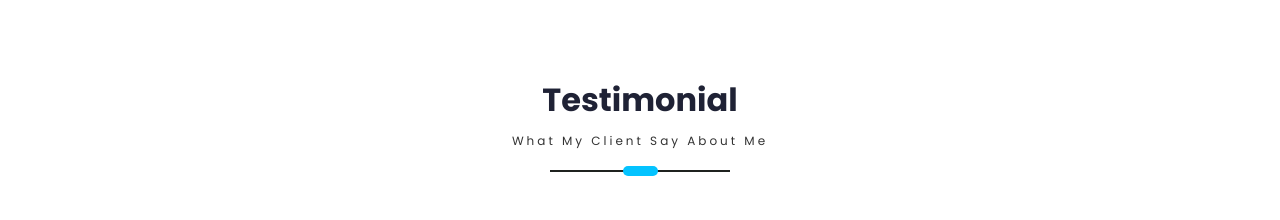
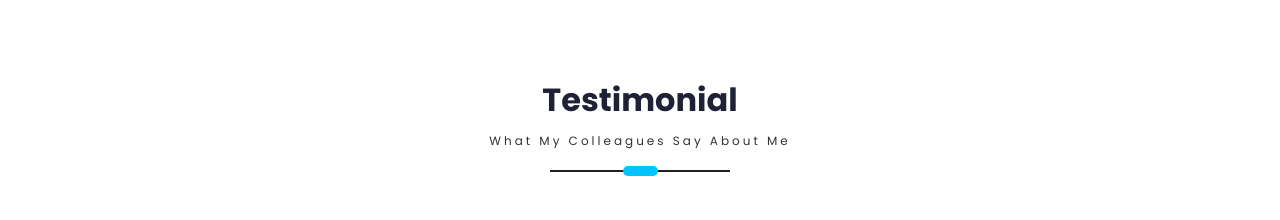
Before and after one commit to davidjjohn97/PortfolioPro, a React (Create React App) app in the folder client/: page / in a window 1280 px wide. Shown: the part 2160-2380 px from the top of the page. Built offline with nearby package versions, Linux system fonts and the light colour scheme; a web font is replaced by a local one.

Commit message:
Testimonials update

```diff
--- a/client/src/PortfolioContainer/Testimonials/Testimonials.js
+++ b/client/src/PortfolioContainer/Testimonials/Testimonials.js
@@ -47,7 +47,7 @@ export default function Testimonial(props) {
     <div>
       <ScreenHeading
         title={"Testimonial"}
-        subHeading={"What My Client Say About Me"}
+        subHeading={"What My Colleagues Say About Me"}
       />
       <section className="testimonial-section" id={props.id || ""}>
         <div className="container">
```
